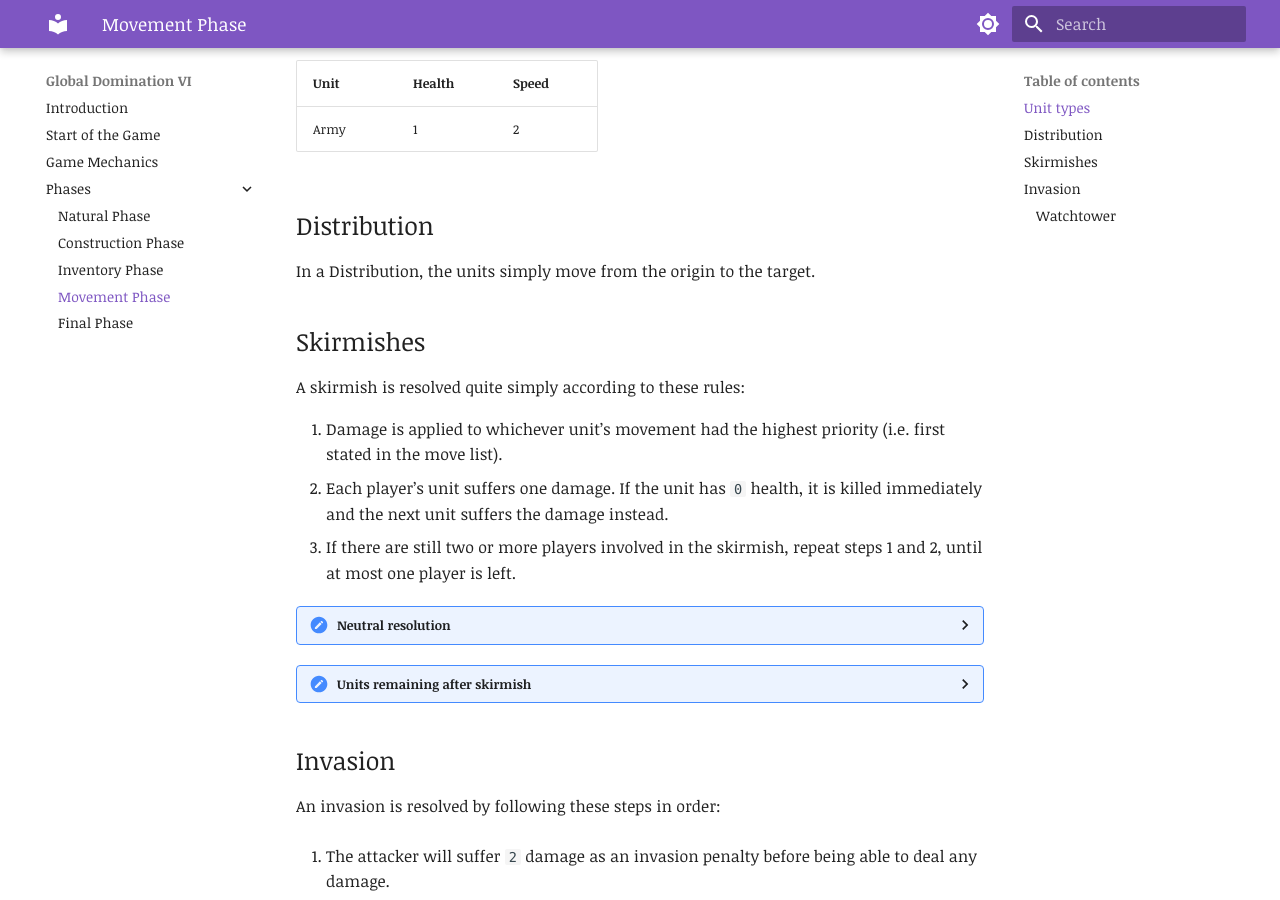
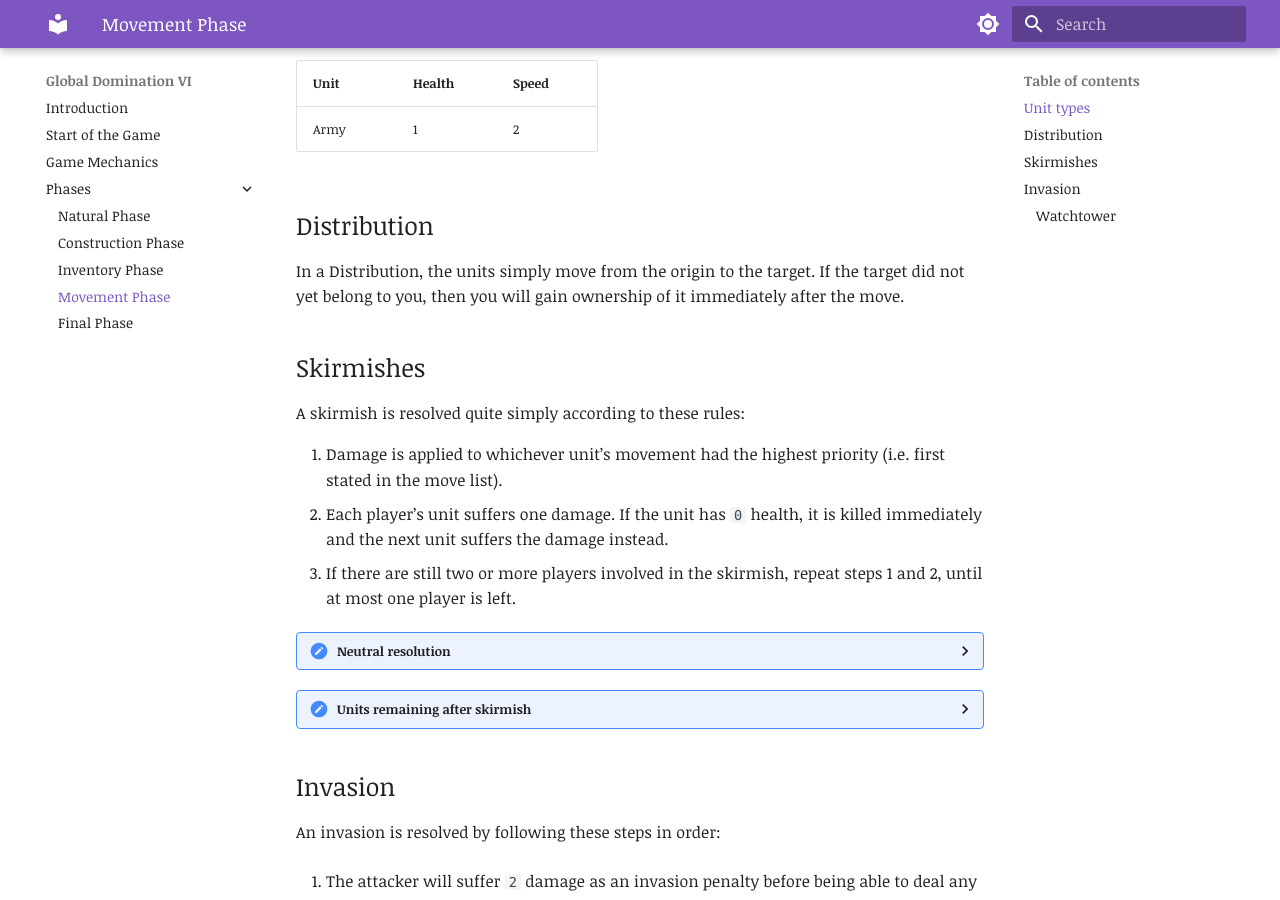
Before and after one commit to griendt/gd6, an MkDocs documentation site: the page built from docs/docs/phases/4_movement.md, in a window 1280 px wide and 900 px high, scrolled down 1206 px. Built offline with MkDocs 1.6.1 and Material for MkDocs 9.7.7, drawn with Linux system fonts in a browser that asks for light colours; some web fonts are replaced.

Commit message:
Add distribution text

```diff
--- a/docs/docs/phases/4_movement.md
+++ b/docs/docs/phases/4_movement.md
@@ -44,6 +44,7 @@ Each unit type has two statistics: health and speed. The table is as follows:
 ## Distribution
 
 In a Distribution, the units simply move from the origin to the target.
+If the target did not yet belong to you, then you will gain ownership of it immediately after the move.
 
 [//]: # (However, if there are Landmines present in the target, and the target is not already owned by the player, then Landmines will trigger, one-by-one, dealing `1` damage each, until either there are no more units or Landmines left.)
 
```
